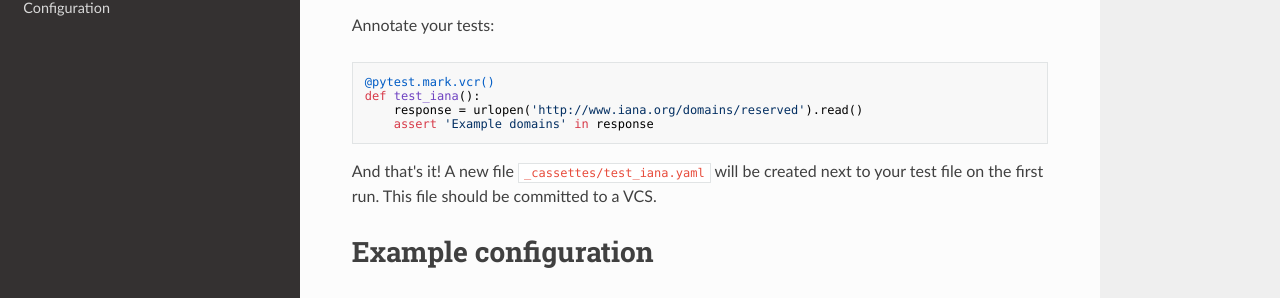
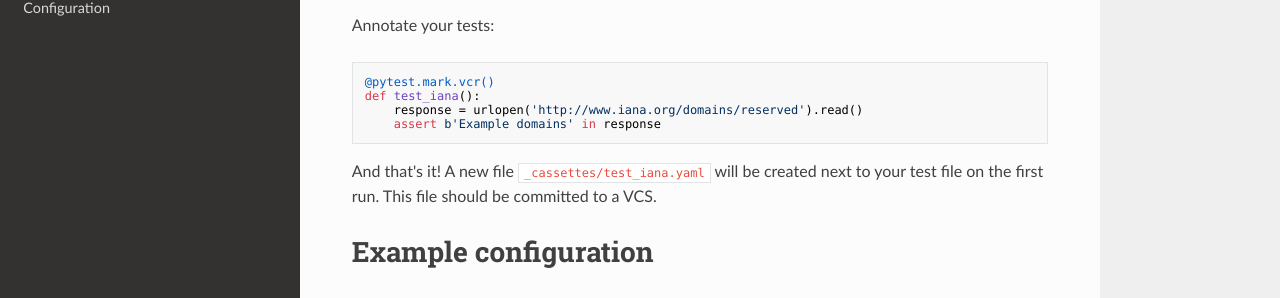
Before and after one commit to ktosiek/pytest-vcr, an MkDocs documentation site: the page built from docs/index.md, in a window 1280 px wide and 900 px high, scrolled down 336 px. Shown: the part 143-441 px from the top of the window. Built offline with MkDocs 1.6.1, drawn with Linux system fonts in a browser that asks for light colours; nearby versions of some CDN libraries; old or Windows-style settings are respelled for this version of MkDocs.

````diff
--- a/docs/index.md
+++ b/docs/index.md
@@ -19,7 +19,7 @@ Annotate your tests:
 @pytest.mark.vcr()
 def test_iana():
     response = urlopen('http://www.iana.org/domains/reserved').read()
-    assert 'Example domains' in response
+    assert b'Example domains' in response
 ```
 
 And that's it!
````
Also changed, not shown: docs/configuration.md (+1 -1 lines).
